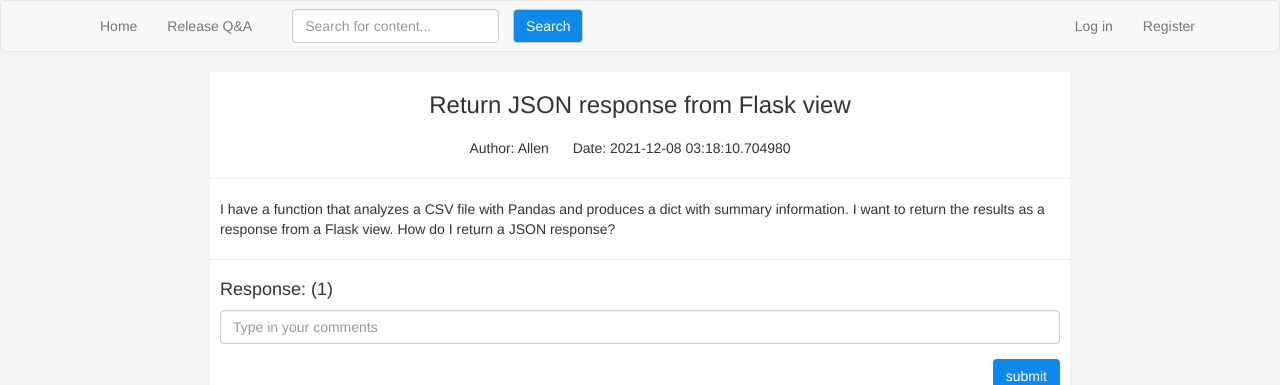
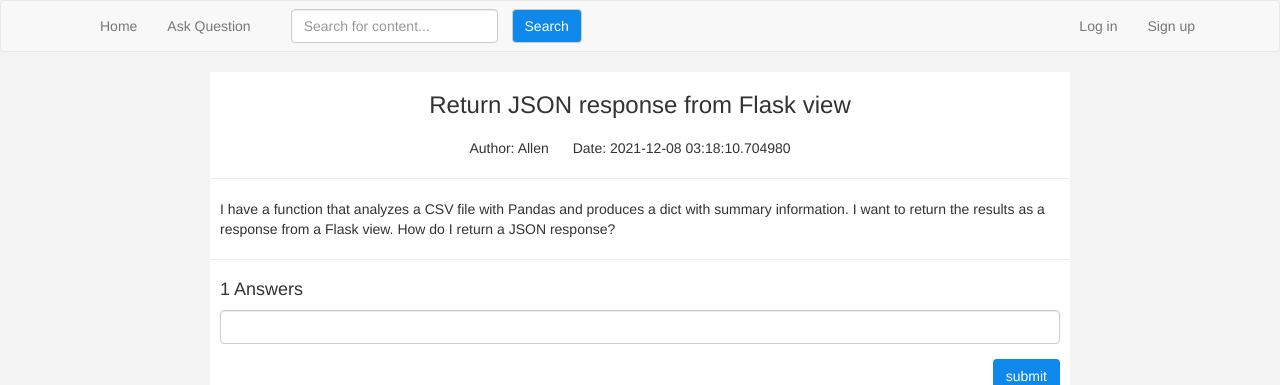
Before and after one commit to qiukeyu/questionanswer, a Flask app: page /detail/1 in a window 1280 px wide. Shown: the top 385 px of the page. Run offline with Flask 2, Linux system fonts and the light colour scheme; data comes from the database, SQL or seed files in the repository; both versions use the stored data as it was after the commit; some libraries are stand-ins or nearby versions.

Commit message:
answer unuseful -version

```diff
--- a/app.py
+++ b/app.py
@@ -1,3 +1,4 @@
+from logging.handlers import RotatingFileHandler
 from flask import Flask, render_template, request, redirect, session, url_for
 from flask_avatar import Avatar
 from functools import wraps
@@ -5,6 +6,7 @@ from exts import db
 from models import User, Question, Comment
 import os
 import hashlib
+import logging
 
 app = Flask(__name__)
 app.config['SECRET_KEY'] = os.urandom(24)
@@ -106,6 +108,7 @@ def detail(question_id):
 
 
 @app.route('/comment/<question_id>', methods=['POST'])
+@login_required
 def comment(question_id):
     content = request.form.get('comment_content')
     comment = Comment(content=content)
@@ -130,4 +133,9 @@ def my_context_processor():
 
 
 if __name__ == '__main__':
+    logging.basicConfig(level=logging.DEBUG)
+    log_handle = RotatingFileHandler("log.txt", maxBytes=1024 * 1024, backupCount=5)
+    formatter = logging.Formatter("format = '%(asctime)s - %(name)s - %(levelname)s - %(message)s-%(funcName)s',")
+    log_handle.setFormatter(formatter)
+    logging.getLogger().addHandler(log_handle)
     app.run(post="0.0.0.0", port="8000")
--- a/templates/base.html
+++ b/templates/base.html
@@ -19,7 +19,7 @@
             <div class="collapse navbar-collapse" id="bs-example-navbar-collapse-1">
                 <ul class="nav navbar-nav">
                     <li><a href="/">Home</a></li>
-                    <li><a href="{{ url_for('question') }}">Release Q&A</a></li>
+                    <li><a href="{{ url_for('question') }}">Ask Question</a></li>
                 </ul>
                 <form class="navbar-form navbar-left">
                     <div class="form-group">
@@ -33,7 +33,7 @@
                     <li><a href="{{ url_for('logout') }}">Log out</a></li>
                     {% else %}
                     <li><a href="{{ url_for('login') }}">Log in</a></li>
-                    <li><a href="{{ url_for('register') }}">Register</a></li>
+                    <li><a href="{{ url_for('register') }}">Sign up</a></li>
                     {% endif %}
                 </ul>
             </div>
--- a/templates/detail.html
+++ b/templates/detail.html
@@ -17,10 +17,10 @@
         {{ question.content }}
     </p>
     <hr>
-    <h4>Response: ({{ question.comments | length }})</h4>
+    <h4>{{ question.comments | length }} Answers</h4>
     <form action="{{ url_for('comment', question_id=question.id) }}" method="post">
         <div class="form-group">
-            <input name='comment_content' type="text" class="form-control" placeholder="Type in your comments">
+            <testarea name='comment_content' class="form-control" placeholder="Type in your answer"></testarea>
         </div>
         <div class="form-group" style="text-align: right">
             <button class="btn">submit</button>
@@ -30,7 +30,7 @@
         {% for comment in question.comments %}
         <li>
             <div class="user-info">
-                <img src="{{ url_for('avatar', text = comment.author.username)}}">
+                <img src="{{ url_for('avatar', text = comment.author.username, width = 30)}}">
                 <span class="username">{{ comment.author.username }}</span>
                 <span class="create-time">{{ comment.create_time }}</span>
             </div>
--- a/templates/question.html
+++ b/templates/question.html
@@ -17,7 +17,7 @@
                 <textarea class="form-control" rows="5" placeholder="Type in the content" name="content"></textarea>
             </div>
             <div class="form-group">
-                <button class="btn">Release</button>
+                <button class="btn">Ask</button>
             </div>
         </div>
     </form>
```
Also changed, not shown: qa.db.
